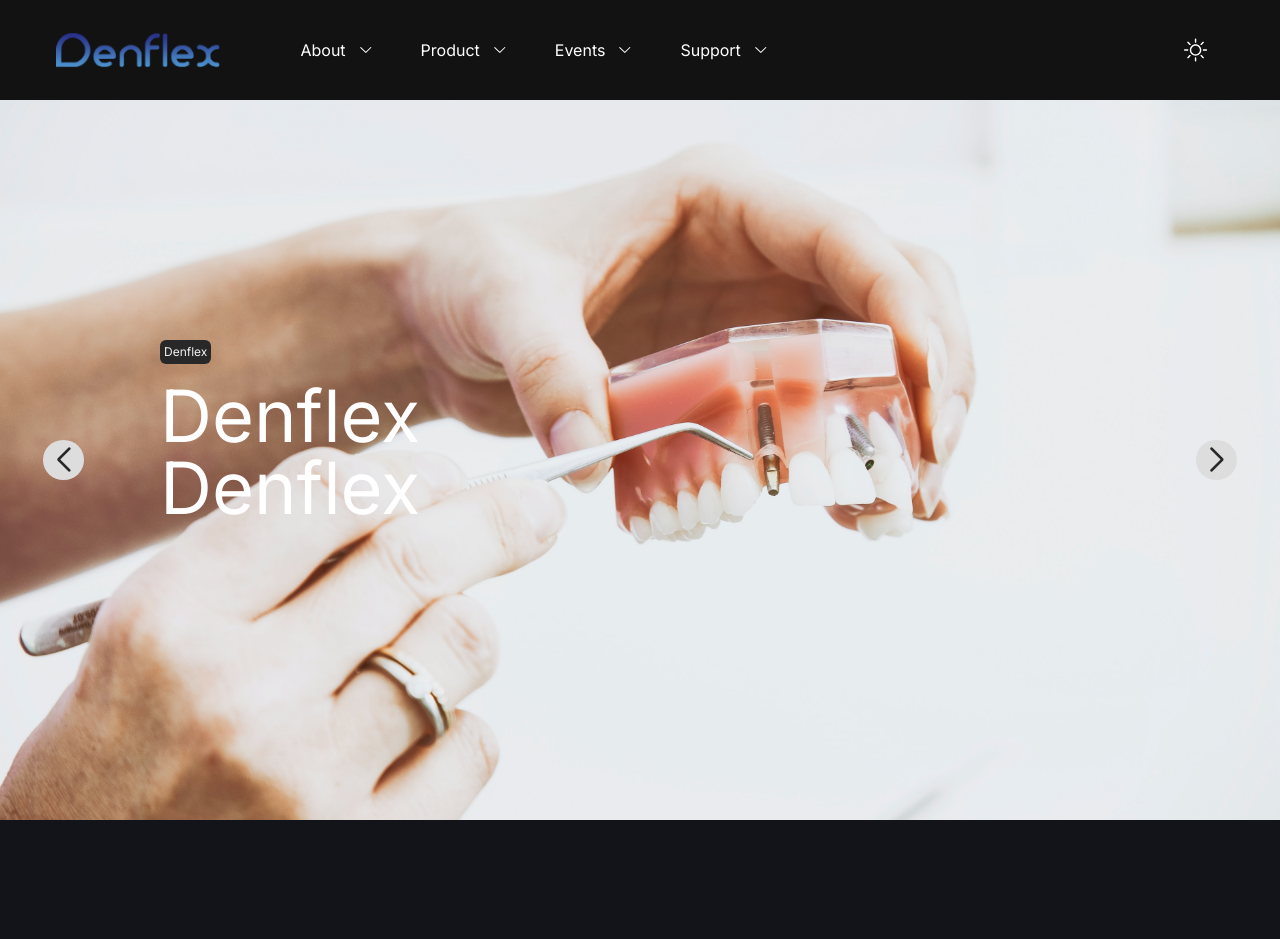
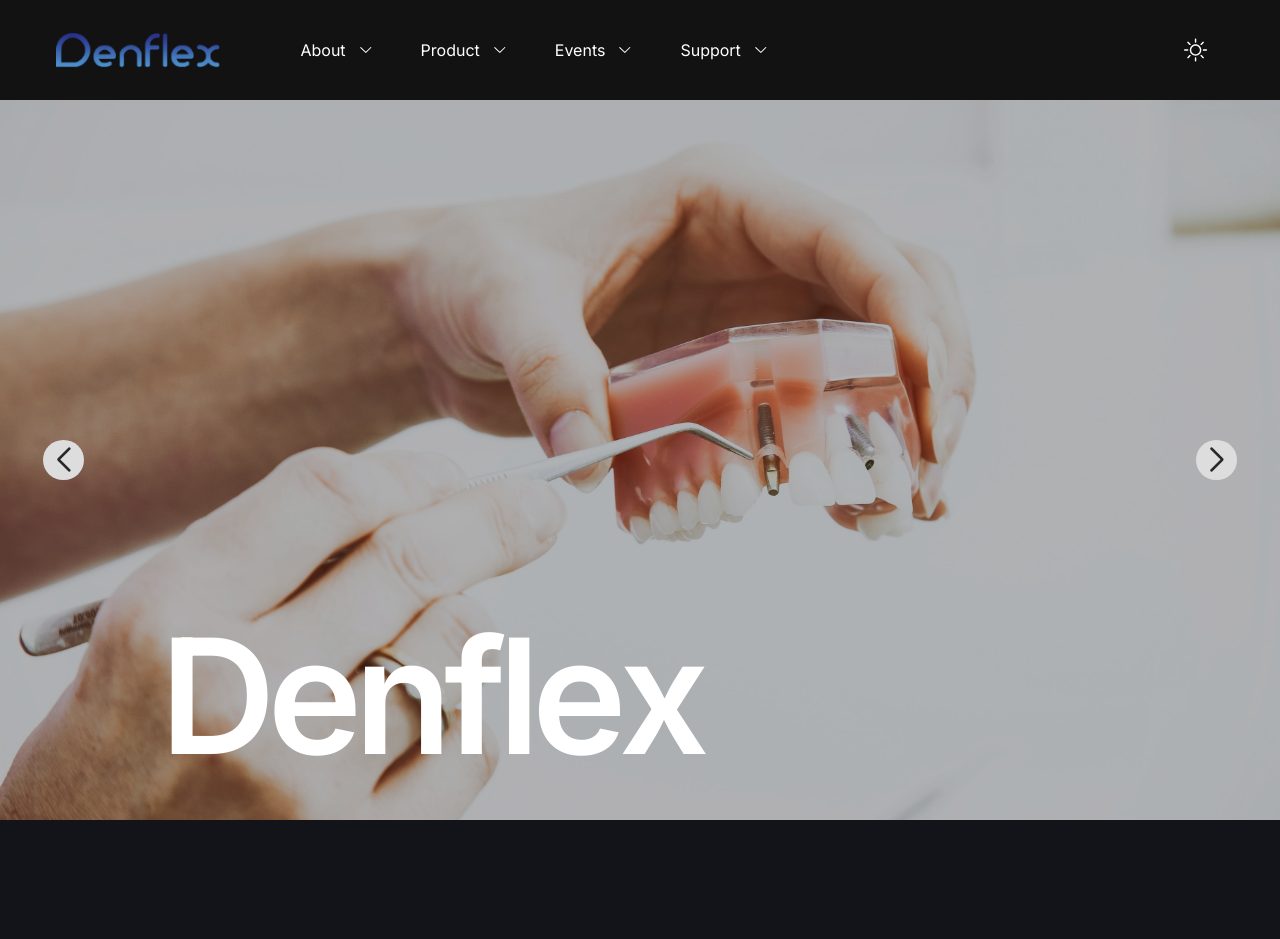
Before and after one commit to jaeungkim/denflex-app, a Next.js app: page / in a window 1280 px wide. Shown: the top 939 px of the page. Built offline with nearby package versions, Linux system fonts and the light colour scheme.

Commit message:
230615 04:21pm

```diff
--- /dev/null
+++ b/components/AnimtedTitle/AnimatedTitle.tsx
@@ -0,0 +1,93 @@
+import { useEffect } from "react";
+import styled from "styled-components";
+import { useAnimation, motion } from "framer-motion";
+import { useInView } from "react-intersection-observer";
+
+const Title = styled.h2`
+  font-weight: 600;
+  color: white;
+`;
+
+const Word = styled(motion.span)`
+  display: inline-block;
+  margin-right: 0.25em;
+  white-space: nowrap;
+`;
+
+const Character = styled(motion.span)`
+  display: inline-block;
+  margin-right: -0.05em;
+`;
+
+export default function AnimatedTitle({ text = "Default Text" }) {
+  // This would normally be passed into this component as a prop!
+
+  const ctrls = useAnimation();
+
+  const { ref, inView } = useInView({
+    threshold: 0.5,
+    triggerOnce: true,
+  });
+
+  useEffect(() => {
+    if (inView) {
+      ctrls.start("visible");
+    }
+    if (!inView) {
+      ctrls.start("hidden");
+    }
+  }, [ctrls, inView]);
+
+  const wordAnimation = {
+    hidden: {},
+    visible: {},
+  };
+
+  const characterAnimation = {
+    hidden: {
+      opacity: 0,
+      y: `0.25em`,
+    },
+    visible: {
+      opacity: 1,
+      y: `0em`,
+      transition: {
+        duration: 1,
+        ease: [0.2, 0.65, 0.3, 0.9],
+      },
+    },
+  };
+
+  return (
+    <Title aria-label={text} role="heading">
+      {text.split(" ").map((word, index) => {
+        return (
+          <Word
+            ref={ref}
+            aria-hidden="true"
+            key={index}
+            initial="hidden"
+            animate={ctrls}
+            variants={wordAnimation}
+            transition={{
+              delayChildren: index * 0.25,
+              staggerChildren: 0.05,
+            }}
+          >
+            {word.split("").map((character, index) => {
+              return (
+                <Character
+                  aria-hidden="true"
+                  key={index}
+                  variants={characterAnimation}
+                >
+                  {character}
+                </Character>
+              );
+            })}
+          </Word>
+        );
+      })}
+    </Title>
+  );
+}
--- a/components/HeroSection/Hero.module.css
+++ b/components/HeroSection/Hero.module.css
@@ -1,26 +1,17 @@
 .rightTextSection {
   /* @apply absolute top-1/3 right-8 sm:right-12 md:right-20 lg:right-40 flex flex-col items-end; */
-  @apply absolute bg-white p-4 opacity-90 sm:bg-transparent sm:p-0 sm:opacity-100 bottom-10 right-1/2 transform translate-x-1/2 sm:transform-none sm:top-1/3 sm:right-12 md:right-20 lg:right-40 flex flex-col items-center sm:items-end;
+  @apply absolute bottom-10 right-1/2 flex translate-x-1/2 transform flex-col items-center bg-none p-4 opacity-90 sm:right-12 sm:top-1/3 sm:transform-none sm:items-end sm:bg-transparent sm:p-0 sm:opacity-100 md:right-20 lg:right-40;
 }
 
 .leftTextSection {
-  @apply absolute bg-white p-4 opacity-90 sm:bg-transparent sm:p-0 sm:opacity-100 bottom-10 right-1/2 transform translate-x-1/2 sm:transform-none sm:top-1/3 sm:left-12 md:left-20 lg:left-40 flex flex-col items-center sm:items-start;
-}
-
-.subtitle {
-  @apply bg-gray500 text-gray100 inline-block text-base sm:text-xs p-1 rounded-md;
-}
-
-.title {
-  @apply text-4xl sm:text-5xl md:text-6xl lg:text-7xl my-4;
+  @apply absolute bottom-1 right-1/2 flex translate-x-1/2 transform flex-col items-center bg-none p-4 text-[4rem] opacity-90 sm:left-12 sm:transform-none sm:items-start sm:bg-transparent sm:p-0 sm:text-[6rem] sm:opacity-100 md:left-20 md:text-[8rem] lg:left-40 lg:text-[10rem];
 }
 
 .arrows {
-  @apply w-8 h-8 absolute cursor-pointer flex justify-center items-center bg-gray300 rounded-full opacity-60 hover:opacity-100;
+  @apply absolute flex h-8 w-8 cursor-pointer items-center justify-center rounded-full bg-gray300 opacity-60 hover:opacity-100;
 }
 
-
 .fullHeightImage {
-    height: 100vh;
-    object-fit: cover;
-  }
+  height: 100vh;
+  object-fit: cover;
+}
--- a/components/HeroSection/Slideshow.tsx
+++ b/components/HeroSection/Slideshow.tsx
@@ -3,7 +3,7 @@
 import Image from "next/image";
 import TextButton from "../Buttons/TextButton";
 import styles from "./Hero.module.css";
-
+import AnimatedTitle from "../AnimtedTitle/AnimatedTitle";
 import { Swiper, SwiperSlide } from "swiper/react";
 import { Navigation, Pagination, Autoplay } from "swiper";
 
@@ -27,19 +27,15 @@
     image: "/bg-img/denflex_img2.jpg",
     imageTablet: "/bg-img/denflex_img2.jpg",
     imageMobile: "/bg-img/denflex_img2.jpg",
-    subtitle: "Denflex",
     titleUp: "Denflex",
-    titleDown: "Denflex",
-    rightText: true,
+    rightText: false,
   },
   {
     id: 3,
     image: "/bg-img/denflex_img3.png",
     imageTablet: "/bg-img/denflex_img3.png",
     imageMobile: "/bg-img/denflex_img3.png",
-    subtitle: "Denflex",
     titleUp: "Denflex",
-    titleDown: "Denflex",
     rightText: false,
   },
   {
@@ -47,9 +43,7 @@
     image: "/bg-img/denflex_img4.png",
     imageTablet: "/bg-img/denflex_img4.png",
     imageMobile: "/bg-img/denflex_img4.png",
-    subtitle: "Denflex",
     titleUp: "Denflex",
-    titleDown: "Denflex",
     rightText: false,
   },
   {
@@ -57,9 +51,7 @@
     image: "/bg-img/denflex_img5.png",
     imageTablet: "/bg-img/denflex_img5.png",
     imageMobile: "/bg-img/denflex_img5.png",
-    subtitle: "Denflex",
     titleUp: "Denflex",
-    titleDown: "Denflex",
     rightText: false,
   },
 ];
@@ -73,6 +65,7 @@
           layout="fill"
           objectFit="cover"
           alt={"some name"}
+          className="brightness-75"
         />
       </div>
     );
@@ -111,15 +104,7 @@
                     : styles.leftTextSection
                 }
               >
-                <span className={styles.subtitle}>{slider.subtitle}</span>
-                <span
-                  className={`${styles.title} text-center ${
-                    slider.rightText ? "sm:text-right" : "sm:text-left"
-                  }`}
-                >
-                  {slider.titleUp} <br />
-                  {slider.titleDown}
-                </span>
+                <AnimatedTitle text={slider.titleUp} />
               </div>
             </SwiperSlide>
           ))}
--- a/package.json
+++ b/package.json
@@ -12,6 +12,7 @@
     "@next/font": "13.4.5",
     "eslint": "8.42.0",
     "eslint-config-next": "13.4.5",
+    "framer-motion": "^10.12.16",
     "next": "13.4.5",
     "next-intl": "^2.14.6",
     "next-pwa": "^5.6.0",
@@ -19,6 +20,7 @@
     "nprogress": "^0.2.0",
     "react": "18.2.0",
     "react-dom": "18.2.0",
+    "react-intersection-observer": "^9.4.4",
     "react-modal-video": "^2.0.0",
     "swiper": "^9.3.2"
   },
@@ -26,10 +28,12 @@
     "@types/node": "^20.3.0",
     "@types/nprogress": "^0.2.0",
     "@types/react": "^18.2.11",
+    "@types/styled-components": "^5.1.26",
     "autoprefixer": "^10.4.14",
     "postcss": "^8.4.24",
     "prettier": "^2.8.8",
     "prettier-plugin-tailwindcss": "^0.3.0",
+    "styled-components": "^5.3.10",
     "tailwindcss": "^3.3.2",
     "typescript": "^5.1.3"
   }
```
Also changed, not shown: 1 other file (tests, documents, lock files or other folders).
